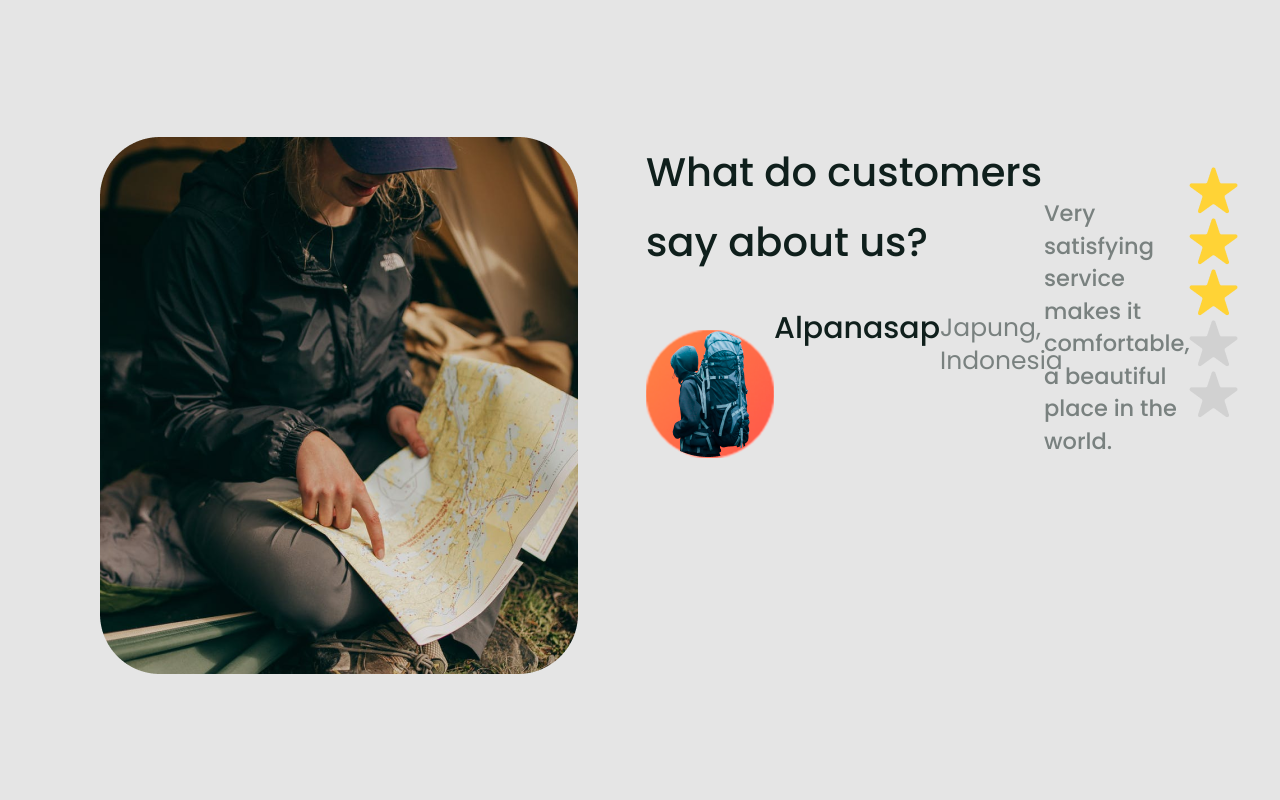
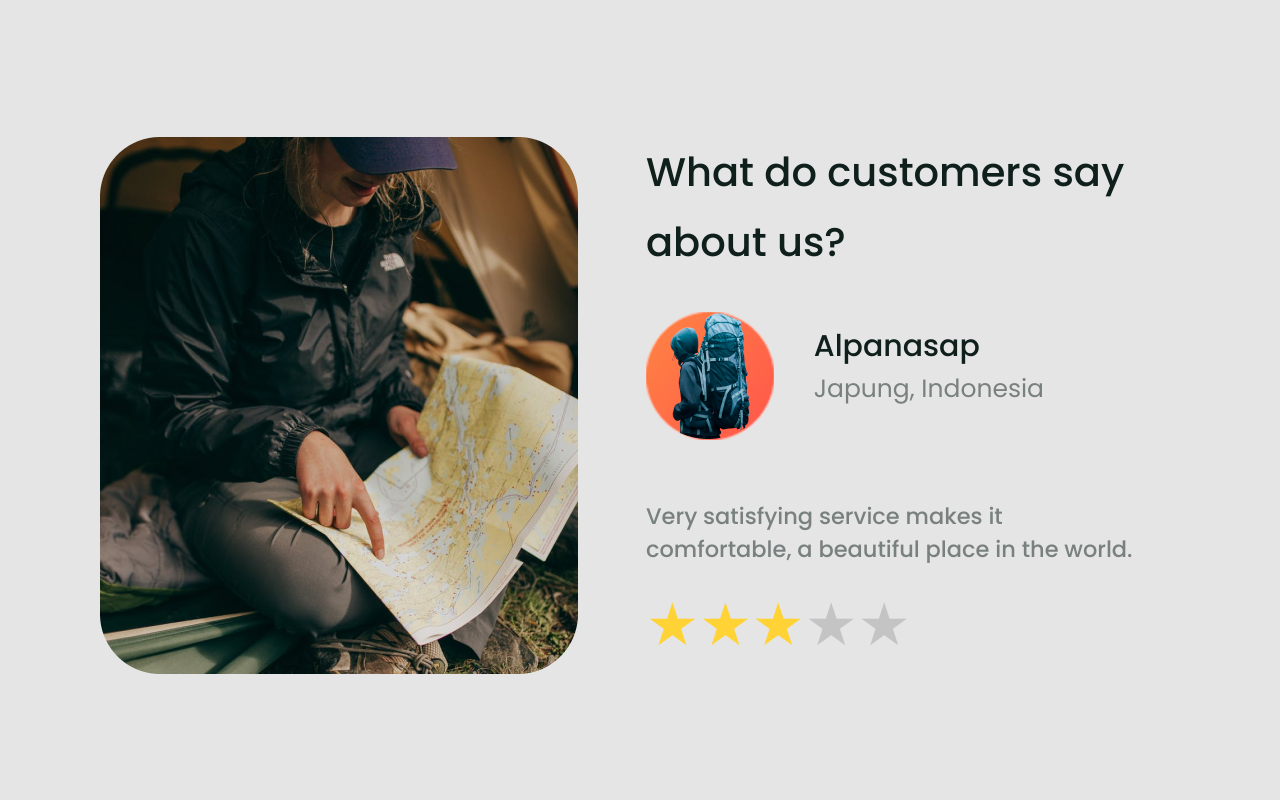
Before and after one commit to ElenSeverina/project_go_trip, a website: page index.html in a window 1280 px wide. Shown: the part 1560-2360 px from the top of the page. Drawn offline with Linux system fonts and the light colour scheme.

Commit message:
no commit message

```diff
--- a/css/page.css
+++ b/css/page.css
@@ -4,7 +4,7 @@ body {
 
 header {
   background: linear-gradient(132.05deg, #428E5F -17.38%, #112120 78.4%);
-  clip-path: polygon(0 0, 100% 0, 100% 80%, 63% 96%, 55% 99%, 51% 100%, 49% 100%, 45% 99%, 39% 97%, 0 80%)
+  clip-path: polygon(50% 0%,100.00% 0.00%,100.00% 82.05%,66.30% 95.51%,62.22% 97.01%,58.26% 98.40%,54.12% 99.30%,52.12% 99.40%,50.12% 99.30%,46.19% 98.40%,41.98% 97.01%,37.75% 95.41%,0.00% 82.05%,0.00% 0.00%);
 }
 
 .padding {
@@ -195,13 +195,30 @@ h6 {
   opacity: 0.5;
 }
 
-.stars {
+.rating {
   padding-top: 30px;
-  cursor: pointer;
+  display: inline-flex;
+  flex-direction: row-reverse;
 }
 
-.grey {
-  filter: grayscale(1);
+.rating-item {
+  color: #C4C4C4;
+  cursor: pointer;
+  font-size: 59px;
+  transition: .2s;
+}
+
+.rating-item:hover,
+.rating-item:hover ~ .rating-item {
+  color: #FFD336;
+}
+
+.rating[data-total-value="1"] .rating-item:nth-child(n + 5),
+.rating[data-total-value="2"] .rating-item:nth-child(n + 4),
+.rating[data-total-value="3"] .rating-item:nth-child(n + 3),
+.rating[data-total-value="4"] .rating-item:nth-child(n + 2),
+.rating[data-total-value="5"] .rating-item:nth-child(n + 1) {
+  color: #FFD336;
 }
 
 .exploring {
--- a/index.html
+++ b/index.html
@@ -75,7 +75,7 @@
           <div>
             <h3 class="review-header">What do customers say about us?</h3>
             <div class="user">
-              <img src="./icons/main/person-with-bag.png" alt="person-wi />
+              <img src="./icons/main/person-with-bag.png" alt="person-with-bag" />
               <div class="user-name">
                 <h6>Alpanasap</h6>
                 <div class="text">Japung, Indonesia</div>
@@ -86,12 +86,12 @@
             Very satisfying service makes it <br />comfortable, a beautiful
             place in the world.
           </div>
-          <div class="stars">
-            <img class="star yellow" src="./icons/main/star-yellow.png" alt="star" />
-            <img class="star yellow" src="./icons/main/star-yellow.png" alt="star" />
-            <img class="star yellow" src="./icons/main/star-yellow.png" alt="star" />
-            <img class="star grey" src="./icons/main/star-yellow.png" alt="star" />
-            <img class="star grey" src="./icons/main/star-yellow.png" alt="star" />
+          <div class="rating" data-total-value="3">
+            <div class="rating-item" data-item-value="5">★</div>
+            <div class="rating-item" data-item-value="4">★</div>
+            <div class="rating-item" data-item-value="3">★</div>
+            <div class="rating-item" data-item-value="2">★</div>
+            <div class="rating-item" data-item-value="1">★</div>
           </div>
         </div>
       </section>
```
